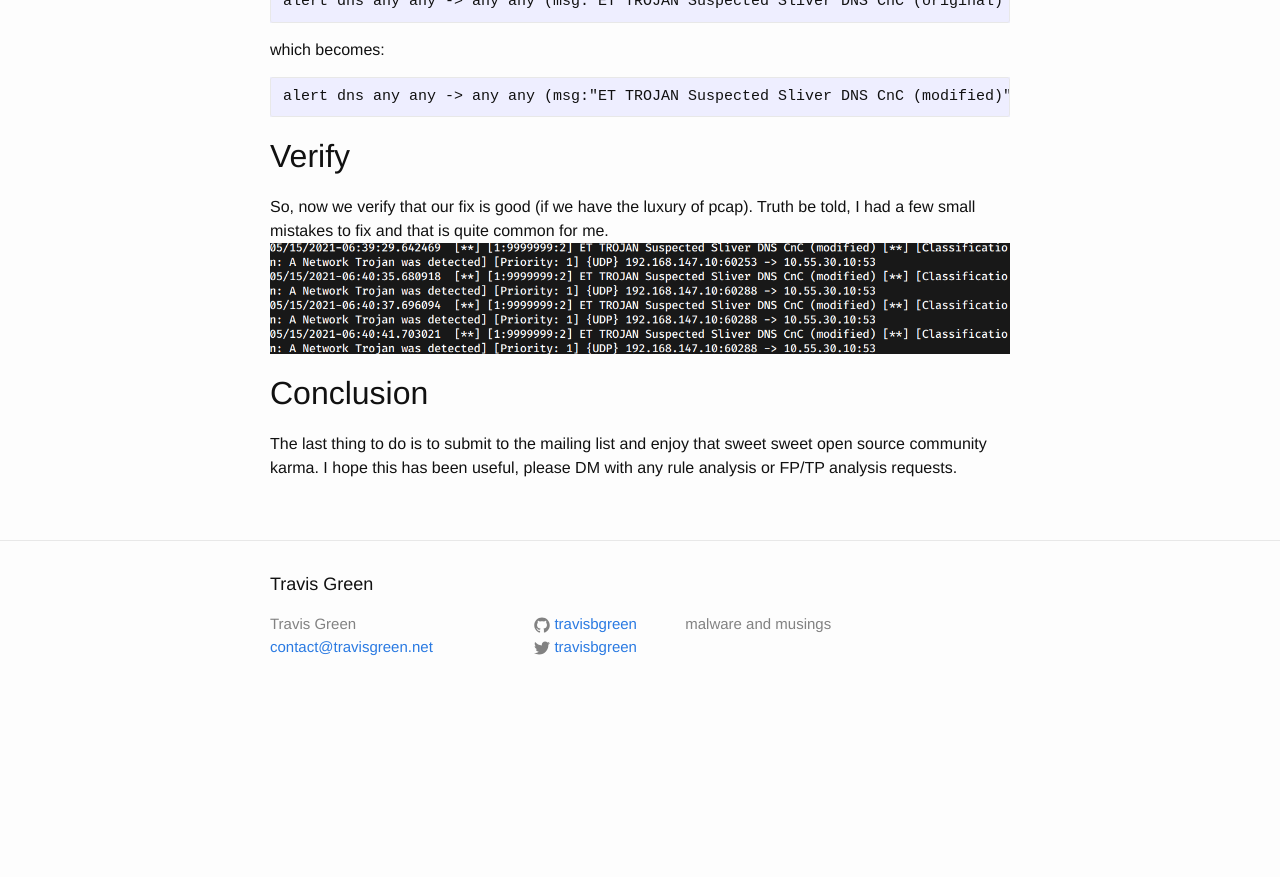
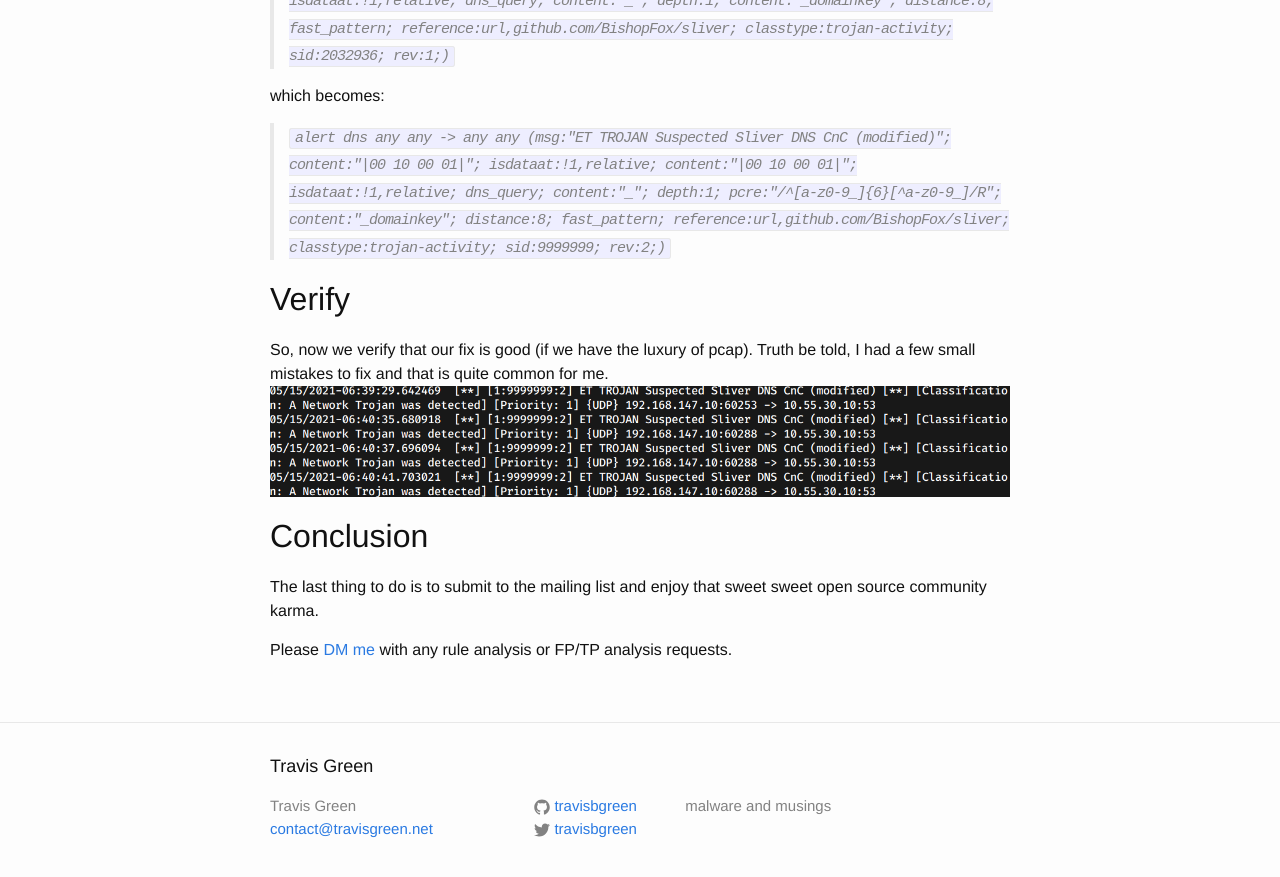
Before and after one commit to travisbgreen/travisgreen.net, a Jekyll site: the page built from _posts/2021-05-18-2032936-suspected-sliver-dns-cnc-fp-report.markdown, in a window 1280 px wide and 900 px high, scrolled down 1605 px. Shown: the top 877 px of the window. Built offline with Jekyll 4.4.1, drawn with Linux system fonts in a browser that asks for light colours; before the commit the page ends 2323 px from its top, so only the background shows below that; some of the changed text lies outside the part shown.

````diff
--- a/_includes/head.html
+++ b/_includes/head.html
@@ -9,4 +9,7 @@
   <link rel="stylesheet" href="{{ "/css/main.css" | prepend: site.baseurl }}">
   <link rel="canonical" href="{{ page.url | replace:'index.html','' | prepend: site.baseurl | prepend: site.url }}">
   <link rel="alternate" type="application/rss+xml" title="{{ site.title }}" href="{{ "/feed.xml" | prepend: site.baseurl | prepend: site.url }}">
+  {% if site.google_analytics and jekyll.environment == 'production' %}
+  {% include analytics.html %}
+  {% endif %}
 </head>
--- a/_posts/2021-05-18-2032936-suspected-sliver-dns-cnc-fp-report.markdown
+++ b/_posts/2021-05-18-2032936-suspected-sliver-dns-cnc-fp-report.markdown
@@ -39,11 +36,11 @@ We've added a PCRE with a relative ("/R") modifier to ensure the next 6 characte
 
 original rule:
 
-    alert dns any any -> any any (msg:"ET TROJAN Suspected Sliver DNS CnC (original)"; content:"|00 10 00 01|"; isdataat:!1,relative; content:"|00 10 00 01|"; isdataat:!1,relative; dns_query; content:"_"; depth:1; content:"_domainkey"; distance:8; fast_pattern; reference:url,github.com/BishopFox/sliver; classtype:trojan-activity; sid:2032936; rev:1;)
+>```alert dns any any -> any any (msg:"ET TROJAN Suspected Sliver DNS CnC (original)"; content:"|00 10 00 01|"; isdataat:!1,relative; content:"|00 10 00 01|"; isdataat:!1,relative; dns_query; content:"_"; depth:1; content:"_domainkey"; distance:8; fast_pattern; reference:url,github.com/BishopFox/sliver; classtype:trojan-activity; sid:2032936; rev:1;)```
 
 which becomes:
 
-    alert dns any any -> any any (msg:"ET TROJAN Suspected Sliver DNS CnC (modified)"; content:"|00 10 00 01|"; isdataat:!1,relative; content:"|00 10 00 01|"; isdataat:!1,relative; dns_query; content:"_"; depth:1; pcre:"/^[a-z0-9_]{6}[^a-z0-9_]/R"; content:"_domainkey"; distance:8; fast_pattern; reference:url,github.com/BishopFox/sliver; classtype:trojan-activity; sid:9999999; rev:2;)
+>```alert dns any any -> any any (msg:"ET TROJAN Suspected Sliver DNS CnC (modified)"; content:"|00 10 00 01|"; isdataat:!1,relative; content:"|00 10 00 01|"; isdataat:!1,relative; dns_query; content:"_"; depth:1; pcre:"/^[a-z0-9_]{6}[^a-z0-9_]/R"; content:"_domainkey"; distance:8; fast_pattern; reference:url,github.com/BishopFox/sliver; classtype:trojan-activity; sid:9999999; rev:2;)```
 
 ## Verify
 
@@ -52,4 +49,6 @@ So, now we verify that our fix is good (if we have the luxury of pcap). Truth be
 
 ## Conclusion
 
-The last thing to do is to submit to the mailing list and enjoy that sweet sweet open source community karma. I hope this has been useful, please DM with any rule analysis or FP/TP analysis requests.
+The last thing to do is to submit to the mailing list and enjoy that sweet sweet open source community karma.
+
+Please [DM me](https://twitter.com/travisbgreen/) with any rule analysis or FP/TP analysis requests.
````
Also changed, not shown: other parts of _posts/2021-05-18-2032936-suspected-sliver-dns-cnc-fp-report.markdown (+0 -3 lines), _includes/analytics.html (added, +9 -0 lines).
